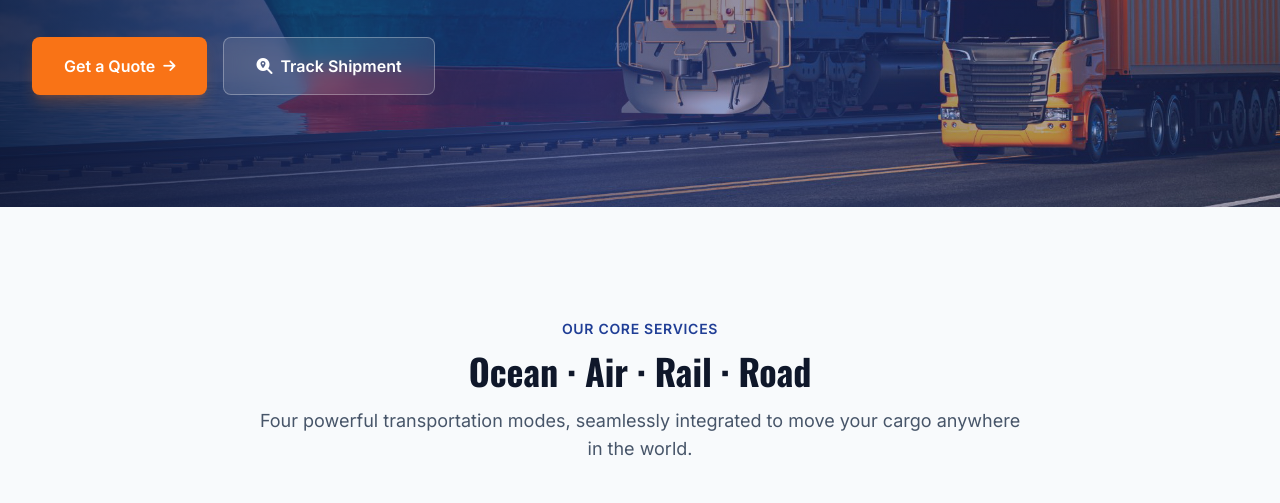
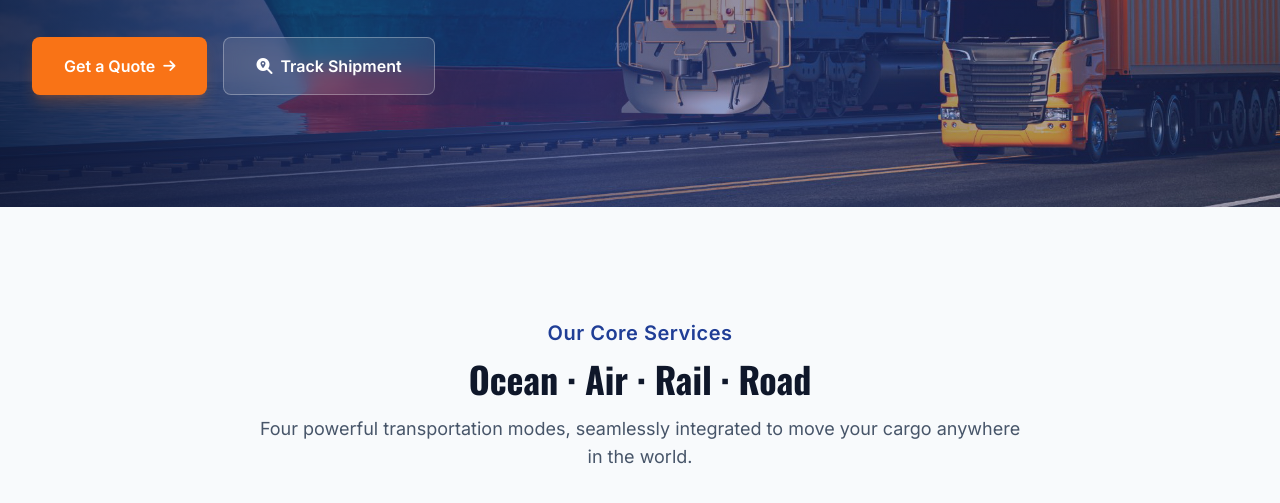
Before and after one commit to andywang5512/index, a plain HTML site: page index.html in a window 1280 px wide. Shown: the part 545-1048 px from the top of the page. Drawn offline with nearby package versions, Linux system fonts and the light colour scheme.

Commit message:
Add files via upload

```diff
--- a/index.html
+++ b/index.html
@@ -160,7 +160,7 @@
   <section id="services" class="py-20 lg:py-28 bg-slate-50">
     <div class="max-w-7xl mx-auto px-4 sm:px-6 lg:px-8">
       <div class="text-center max-w-3xl mx-auto mb-16">
-        <p class="text-sm font-semibold text-primary-600 uppercase tracking-wider mb-3" data-i18n="coreServicesLabel">Our Core Services</p>
+        <p class="text-xl font-semibold text-primary-600 tracking-wide mb-3" data-i18n="coreServicesLabel">Our Core Services</p>
         <h2 class="text-3xl sm:text-4xl font-bold text-slate-900 mb-4" data-i18n="coreServicesTitle">Ocean · Air · Rail · Road</h2>
         <p class="text-lg text-slate-600" data-i18n="coreServicesDesc">Four powerful transportation modes, seamlessly integrated to move your cargo anywhere in the world.</p>
       </div>
```
